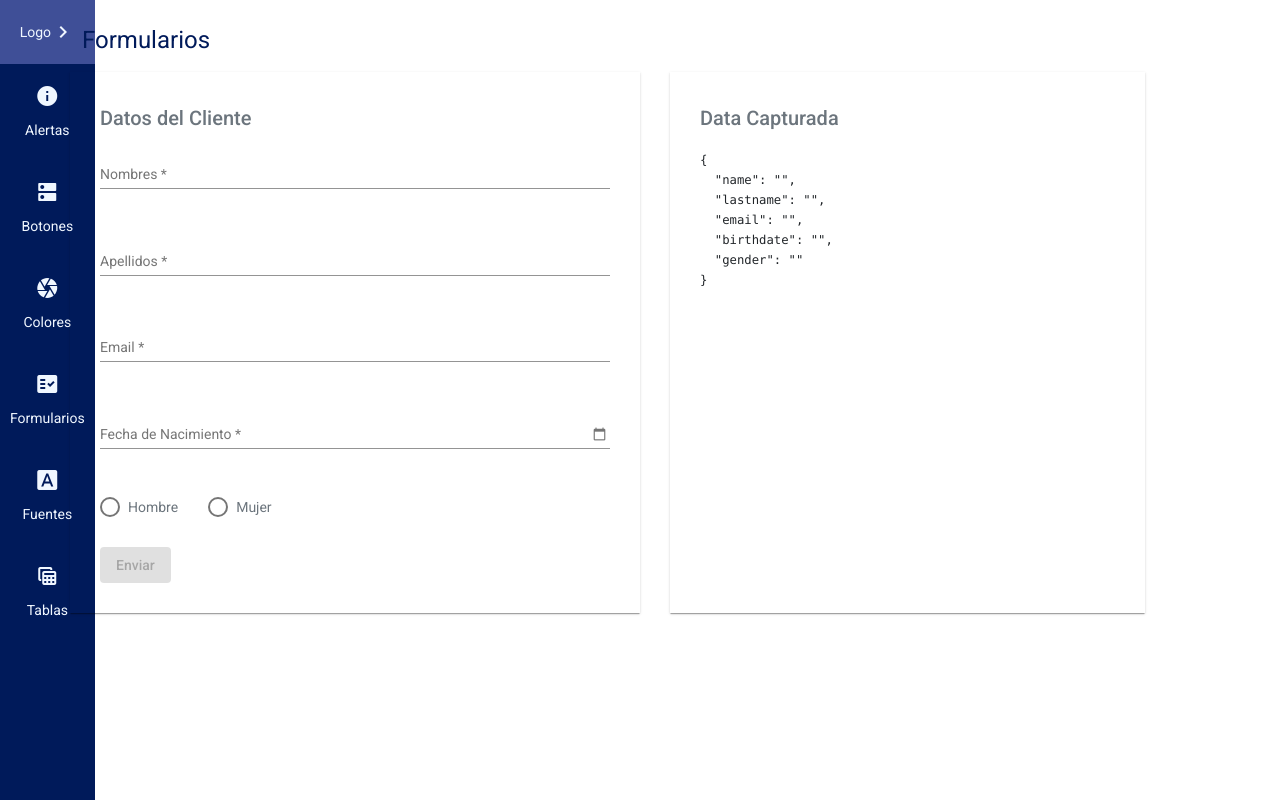
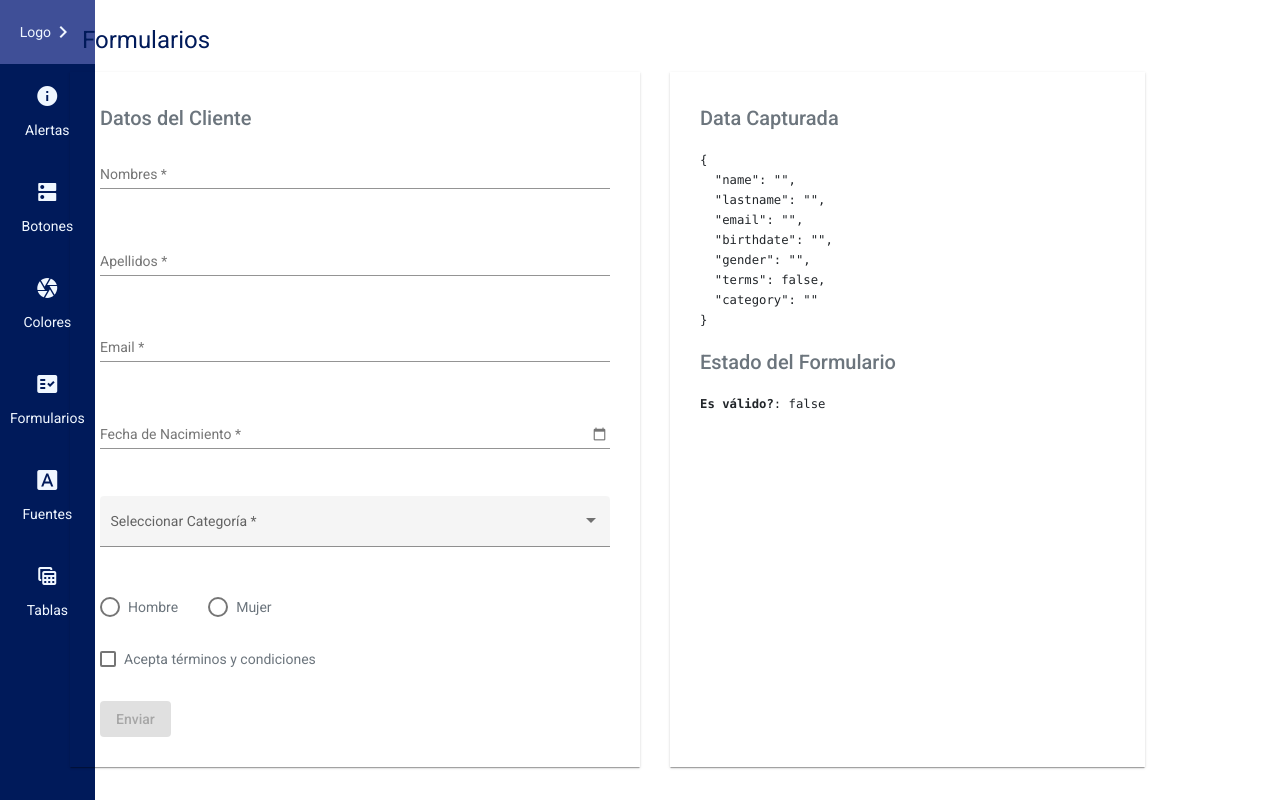
Before and after one commit to vapinedo/Angular-InstitutoPropiedad, an Angular app: page /forms in a window 1280 px wide. Built offline with nearby package versions, Linux system fonts and the light colour scheme; a web font is replaced by a local one.

Commit message:
Forms component completo

```diff
--- a/src/app/shared/components/forms/forms.component.html
+++ b/src/app/shared/components/forms/forms.component.html
@@ -44,16 +44,34 @@
                 </mat-error>
             </mat-form-field>
 
-            <div class="radio-group">
+            <mat-form-field appearance="fill">
+                <mat-label>Seleccionar Categoría</mat-label>
+                <mat-select formControlName="category">
+                  <mat-option *ngFor="let category of customerCategory" [value]="category.value">{{ category.viewValue }}</mat-option>
+                </mat-select>
+                <mat-error *ngIf="category?.invalid && (category?.dirty || category?.touched)" class="animate__animated animate__fadeIn animate_faster">
+                    <span *ngIf="category?.errors?.required">Categoría es requerido</span>
+                </mat-error>
+            </mat-form-field>
+
+            <section class="input-group">
                 <mat-radio-group formControlName="gender">
-                    <mat-radio-button value="m">
-                        <span class="text-muted">Hombre</span>
-                    </mat-radio-button>
-                    <mat-radio-button value="f">
-                        <span class="text-muted">Mujer</span>
-                    </mat-radio-button>
+                    <mat-radio-button value="hombre"  class="text-muted input-radio">Hombre</mat-radio-button>
+                    <mat-radio-button value="mujer" class="text-muted input-radio">Mujer</mat-radio-button>
                 </mat-radio-group>
-            </div>
+                <mat-error *ngIf="gender?.invalid && (gender?.dirty || gender?.touched)" class="animate__animated animate__fadeIn animate_faster">
+                    <span *ngIf="gender?.errors?.required">Género es requerido</span>
+                </mat-error>
+            </section>
+
+            <section class="input-group">
+                <mat-checkbox formControlName="terms" class="text-muted">
+                    Acepta términos y condiciones
+                </mat-checkbox>
+                <mat-error *ngIf="terms?.invalid && (terms?.dirty || terms?.touched)" class="animate__animated animate__fadeIn animate_faster">
+                    <span *ngIf="terms?.errors?.required">Debe aceptar términos y condiciones</span>
+                </mat-error>
+            </section>
 
             <button
                 type="submit"
@@ -68,5 +86,8 @@
     <article class="mat-elevation-z1 col-md-5">
         <h2 class="text-muted">Data Capturada</h2>
         <pre>{{ form.value | json }}</pre>
+
+        <h2 class="text-muted">Estado del Formulario</h2>
+        <pre><strong>Es válido?</strong>: {{ form.valid }}</pre>
     </article>
 </div>
--- a/src/app/shared/components/forms/forms.component.scss
+++ b/src/app/shared/components/forms/forms.component.scss
@@ -26,13 +26,15 @@ $color-gris: #707070;
 article {
     padding: 30px;
 
-    .radio-group {
+    .input-group {
+        width: 100%;
+        margin-bottom: 30px;
+
         mat-radio-button {
             margin-right: 30px;
         }
     }
 
-    .radio-group,
     mat-form-field {
         width: 100%;
         margin-bottom: 30px;
--- a/src/app/shared/components/forms/forms.component.ts
+++ b/src/app/shared/components/forms/forms.component.ts
@@ -12,6 +12,13 @@ export class FormsComponent implements OnInit {
   public form: FormGroup;
   readonly NAME_MINLENGTH = 6;
   readonly NAME_MAXLENGTH = 20;
+  customerCategory = [
+    {value: 'starter', viewValue: 'Principiante'},
+    {value: 'bronze', viewValue: 'Bronce'},
+    {value: 'silver', viewValue: 'Plata'},
+    {value: 'gold', viewValue: 'Oro'},
+    {value: 'platinum', viewValue: 'Platino'}
+  ];
   readonly VALID_EMAIL_STRING = /^(([^<>()[\]\\.,;:\s@\"]+(\.[^<>()[\]\\.,;:\s@\"]+)*)|(\".+\"))@((\[[0-9]{1,3}\.[0-9]{1,3}\.[0-9]{1,3}\.[0-9]{1,3}\])|(([a-zA-Z\-0-9]+\.)+[a-zA-Z]{2,}))$/
 
   constructor(
@@ -35,6 +42,12 @@ export class FormsComponent implements OnInit {
       ]],
       gender: ['', [
         Validators.required
+      ]],
+      terms: [false, [
+        Validators.requiredTrue
+      ]],
+      category: ['', [
+        Validators.required
       ]]
     });
   }
@@ -44,6 +57,8 @@ export class FormsComponent implements OnInit {
   get email() { return this.form.get('email'); }
   get birthdate() { return this.form.get('birthdate'); }
   get gender() { return this.form.get('gender'); }
+  get terms() { return this.form.get('terms'); }
+  get category() { return this.form.get('category'); }
 
   onSubmit() {
     if ( this.form.valid ) {
--- a/src/app/shared/modules/material.module.ts
+++ b/src/app/shared/modules/material.module.ts
@@ -4,9 +4,11 @@ import { CommonModule } from '@angular/common';
 import { MatIconModule } from '@angular/material/icon';
 import { MatRadioModule } from '@angular/material/radio';
 import { MatInputModule } from '@angular/material/input';
+import { MatSelectModule } from '@angular/material/select';
 import { MatButtonModule } from '@angular/material/button';
 import { MatNativeDateModule } from '@angular/material/core';
 import { MatTooltipModule } from '@angular/material/tooltip';
+import { MatCheckboxModule } from '@angular/material/checkbox';
 import { MatFormFieldModule } from '@angular/material/form-field';
 import { MatDatepickerModule } from '@angular/material/datepicker';
 import { MatSlideToggleModule } from '@angular/material/slide-toggle';
@@ -21,8 +23,10 @@ import { MatSlideToggleModule } from '@angular/material/slide-toggle';
     MatIconModule,
     MatRadioModule,
     MatInputModule,
+    MatSelectModule,
     MatButtonModule,
     MatTooltipModule,
+    MatCheckboxModule,
     MatFormFieldModule,
     MatDatepickerModule,
     MatNativeDateModule,
```
